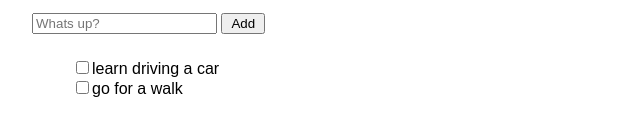
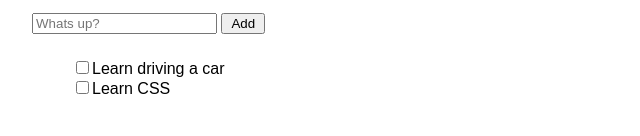
Before and after one commit to Artromi/todo-app, a plain HTML site: page index.html in a window 1280 px wide. Shown: the part 220-356 px from the top of the page, 0-640 px from the left. Drawn offline with Linux system fonts and the light colour scheme.

Commit message:
add:create function

```diff
--- a/index.html
+++ b/index.html
@@ -40,13 +40,7 @@
           <button id="btn-add">Add</button>
         </div>
       </div>
-      <ul id="todo-list">
-        <li>
-          <input type="checkbox" name="checkbox" /><label for="checkbox"
-            >learn driving a car</label
-          >
-        </li>
-      </ul>
+      <ul id="todo-list"></ul>
     </form>
 
     <script src="script.js"></script>
--- a/script.js
+++ b/script.js
@@ -1,31 +1,48 @@
-const radioAll = document.getElementById("all");
-const radioOpen = document.getElementById("open");
-const radioDone = document.getElementById("done");
-const btmRemove = document.getElementById("btn-remove");
+const optionAll = document.getElementById("all");
+const optionOpen = document.getElementById("open");
+const optionDone = document.getElementById("done");
+const btnRemove = document.getElementById("btn-remove");
 const btnAdd = document.getElementById("btn-add");
 const todoInput = document.getElementById("todo-input");
-
 const todoList = document.getElementById("todo-list");
 // list state
-let todos = {};
-// create and append list element with input(checkbox) & label
-const listItem = document.createElement("li");
-todoList.appendChild(listItem);
-
-const checkbox = document.createElement("input");
-checkbox.setAttribute("type", "checkbox"); // unique name and for label ?
-listItem.appendChild(checkbox);
-
-const todoLabel = document.createElement("label");
-todoLabel.setAttribute("for", "checkbox"); // unique name and for label ?
-listItem.appendChild(todoLabel);
-
-todoLabel.textContent = "go for a walk";
-listItem.setAttribute("id", "todo"); // should uniquely identify the todo
+const state = {
+  todos: [
+    { description: "Learn driving a car", done: false, id: 1 },
+    { description: "Learn CSS", done: false, id: 2 },
+  ],
+};
+createTodo();
+// todos aus dem state im HTML erstellen
+function createTodo() {
+  for (const item of state.todos) {
+    // list item
+    const listItem = document.createElement("li");
+    // input
+    const checkbox = document.createElement("input");
+    checkbox.type = "checkbox";
+    checkbox.id = item.id;
+    checkbox.checked = item.done;
+    // label
+    const listLabel = document.createElement("label");
+    listLabel.textContent = item.description;
+    listLabel.setAttribute("for", item.id);
+    // append
+    listItem.appendChild(checkbox);
+    listItem.appendChild(listLabel);
+    todoList.appendChild(listItem);
+  }
+}
 
 // get the input value
 btnAdd.addEventListener("click", function (event) {
   event.preventDefault();
   const todoValue = document.getElementById("todo-input").value;
-  console.log(todoValue);
+  console.log(todoValue.trim());
 });
+
+// remove button (just when todo is done!)
+btnRemove.addEventListener("click", function (event) {
+  event.preventDefault();
+  todoList.innerHTML = "";
+});
```
